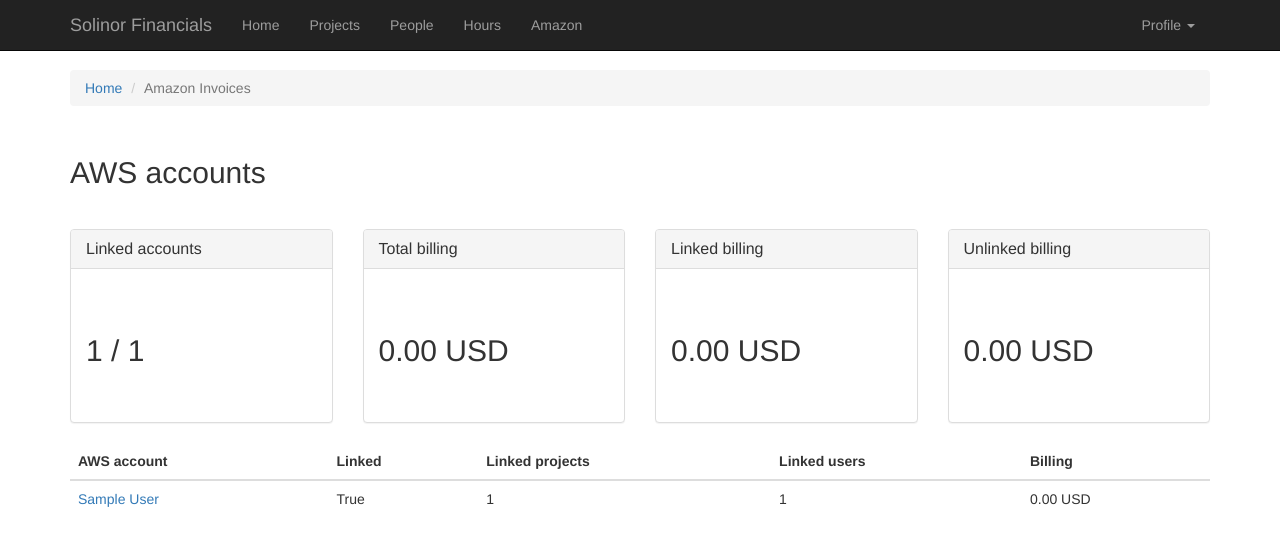
After one commit to solinor/solinor-invoice-checking, a Django app: page /amazon in a window 1280 px wide. The commit adds this page. Shown: the top 546 px of the page. Run offline with Django 3.2, Linux system fonts and the light colour scheme; a user stored in the database is signed in; tables that the repository leaves empty hold one stand-in row (values such as "Sample post"); some libraries are stand-ins or nearby versions.

Commit message:
Add overview page for AWS invoices

```diff
--- a/invoice_checking/urls.py
+++ b/invoice_checking/urls.py
@@ -19,6 +19,7 @@ urlpatterns = [
     url(r'^invoice/(?P<invoice_id>[0-9A-Fa-f-]+)/pdf/(?P<pdf_type>.+)$', invoices.views.get_pdf, name="get_pdf"),
     url(r'^invoice/(?P<invoice_id>[0-9A-Fa-f-]+)$', invoices.views.invoice_page, name="invoice"),
     url(r'^amazon_invoice/(?P<linked_account_id>[0-9A-Fa-f-]+)/(?P<year>[0-9]{4})/(?P<month>[0-9]{1,2})$', invoices.views.amazon_invoice, name="amazon_invoice"),
+    url(r'^amazon$', invoices.views.amazon_overview, name="amazon_overview"),
     url(r'^hours$', invoices.views.hours_list, name="hours_list"),
     url(r'^people$', invoices.views.people_list, name='people'),
     url(r'^person/(?P<user_guid>[0-9A-Fa-f-]+)/(?P<year>[0-9]{4})/(?P<month>[0-9]{1,2})', invoices.views.person_details, name='person'),
--- a/invoices/models.py
+++ b/invoices/models.py
@@ -295,6 +295,15 @@ class AmazonLinkedAccount(models.Model):
     linked_account_id = models.CharField(max_length=50, primary_key=True, editable=False)
     name = models.CharField(max_length=255)
 
+    def has_linked_properties(self):
+        return self.project_set.all().count() > 0 or self.feetuser_set.all().count() > 0
+
+    def billing_for_month(self, year, month):
+        account_total = self.amazoninvoicerow_set.filter(invoice_month__year=year, invoice_month__month=month).filter(record_type="AccountTotal")
+        if account_total:
+            return account_total[0].total_cost
+        return 0
+
     class Meta:
         ordering = ("name", "linked_account_id")
 
--- /dev/null
+++ b/invoices/templates/amazon_overview.html
@@ -0,0 +1,84 @@
+{% extends "base.html" %}
+{% load humanize %}
+
+{% block content %}
+    <ol class="breadcrumb">
+      <li><a href="{% url 'frontpage' %}">Home</a></li>
+      <li class="active">Amazon Invoices</li>
+    </ol>
+
+    <h2>AWS accounts</h2>
+
+    <div class="row">
+      <div class="col-md-3">
+        <div class="panel panel-default">
+          <div class="panel-heading">
+            <h3 class="panel-title">Linked accounts</h3>
+          </div>
+          <div class="panel-body">
+            <h2>{{ linked_accounts }} / {{ total_accounts }}</h2>
+          </div>
+        </div>
+      </div>
+      <div class="col-md-3">
+        <div class="panel panel-default">
+          <div class="panel-heading">
+            <h3 class="panel-title">Total billing</h3>
+          </div>
+          <div class="panel-body">
+            <h2>{{ total_billing|floatformat:2|intcomma }} USD</h2>
+          </div>
+        </div>
+      </div>
+      <div class="col-md-3">
+        <div class="panel panel-default">
+          <div class="panel-heading">
+            <h3 class="panel-title">Linked billing</h3>
+          </div>
+          <div class="panel-body">
+            <h2>{{ linked_billing|floatformat:2|intcomma }} USD</h2>
+          </div>
+        </div>
+      </div>
+      <div class="col-md-3">
+        <div class="panel panel-default">
+          <div class="panel-heading">
+            <h3 class="panel-title">Unlinked billing</h3>
+          </div>
+          <div class="panel-body">
+            <h2>{{ unlinked_billing|floatformat:2|intcomma }} USD</h2>
+          </div>
+        </div>
+      </div>
+    </div>
+
+    <div class="row">
+      <div class="col-md-12">
+        <table class="table">
+          <thead>
+            <tr>
+              <th>AWS account</th>
+              <th>Linked</th>
+              <th>Linked projects</th>
+              <th>Linked users</th>
+              <th>Billing</th>
+            </tr>
+          </thead>
+          <tbody>
+          {% for aws_account in aws_accounts %}
+            {% if aws_account.pk %}
+            <tr>
+              <td><a href="{% url "amazon_invoice" aws_account.pk today.year today.month %}">{{ aws_account.name }}</a></td>
+              <td>{{ aws_account.has_linked_properties }}</td>
+              <td>{{ aws_account.project_set.all.count }}</td>
+              <td>{{ aws_account.feetuser_set.all.count }}</td>
+              <td>{{ aws_account.billing|floatformat:2|intcomma }} USD</td>
+            </tr>
+            {% endif %}
+          {% endfor %}
+          </tbody>
+        </table>
+      </div>
+    </div>
+  </div>
+{% endblock %}
--- a/invoices/templates/base.html
+++ b/invoices/templates/base.html
@@ -36,6 +36,7 @@
           <li><a href="{% url "projects_list" %}">Projects</a></li>
           <li><a href="{% url "people" %}">People</a></li>
           <li><a href="{% url "hours_list" %}">Hours</a></li>
+          <li><a href="{% url "amazon_overview" %}">Amazon</a></li>
           {% endif %}
           {% block navbar_items %}{% endblock %}
         </ul>
--- a/invoices/views.py
+++ b/invoices/views.py
@@ -32,6 +32,31 @@ def validate_auth_token(auth_token):
             raise Http404()
     return token
 
+@login_required
+def amazon_overview(request):
+    today = datetime.date.today()
+    aws_accounts = AmazonLinkedAccount.objects.all().prefetch_related("project_set", "feetuser_set")
+    linked_accounts = sum([aws_account.has_linked_properties() for aws_account in aws_accounts])
+    total_billing = 0
+    linked_billing = 0
+    unlinked_billing = 0
+    for aws_account in aws_accounts:
+        aws_account.billing = aws_account.billing_for_month(today.year, today.month)
+        total_billing += aws_account.billing
+        if aws_account.has_linked_properties():
+            linked_billing += aws_account.billing
+        else:
+            unlinked_billing += aws_account.billing
+    context = {
+        "today": today,
+        "aws_accounts": aws_accounts,
+        "total_accounts": AmazonLinkedAccount.objects.all().count(),
+        "linked_accounts": linked_accounts,
+        "total_billing": total_billing,
+        "unlinked_billing": unlinked_billing,
+        "linked_billing": linked_billing,
+    }
+    return render(request, "amazon_overview.html", context)
 
 @login_required
 def amazon_invoice(request, linked_account_id, year, month):
```
